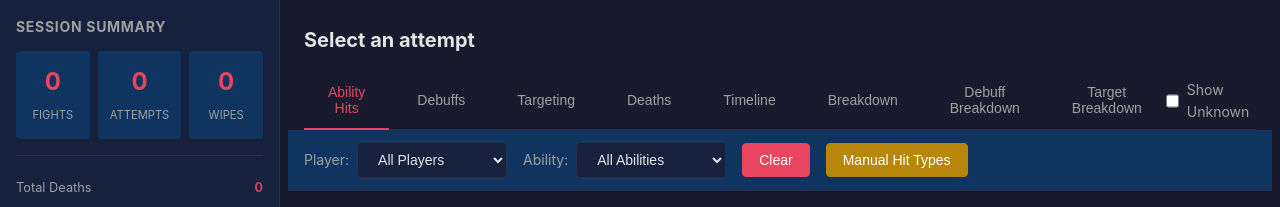
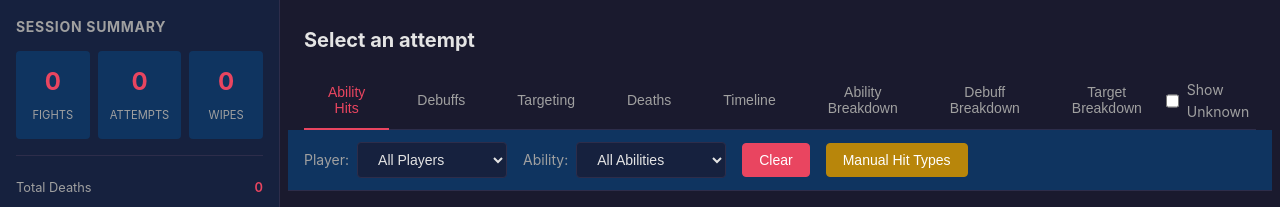
Before and after one commit to rmoskwa/ffxiv-simple-battle-tracker, a Flask app: page / in a window 1280 px wide. Shown: the part 72-279 px from the top of the page. Run offline with Flask 2, Linux system fonts and the light colour scheme; data that the repository does not hold is empty.

Commit message:
style: tab name change from 'Breakdown' to 'Abitlity Breakdown'

```diff
--- a/templates/index.html
+++ b/templates/index.html
@@ -68,7 +68,7 @@
                     <button class="tab-btn" data-tab="targeting" title="Press 3">Targeting</button>
                     <button class="tab-btn" data-tab="deaths" title="Press 4">Deaths</button>
                     <button class="tab-btn" data-tab="timeline" title="Press 5">Timeline</button>
-                    <button class="tab-btn" data-tab="breakdown" title="Press 6">Breakdown</button>
+                    <button class="tab-btn" data-tab="breakdown" title="Press 6">Ability Breakdown</button>
                     <button class="tab-btn" data-tab="debuff-breakdown" title="Press 7">Debuff Breakdown</button>
                     <button class="tab-btn" data-tab="targeting-breakdown" title="Press 8">Target Breakdown</button>
                 </div>
```
